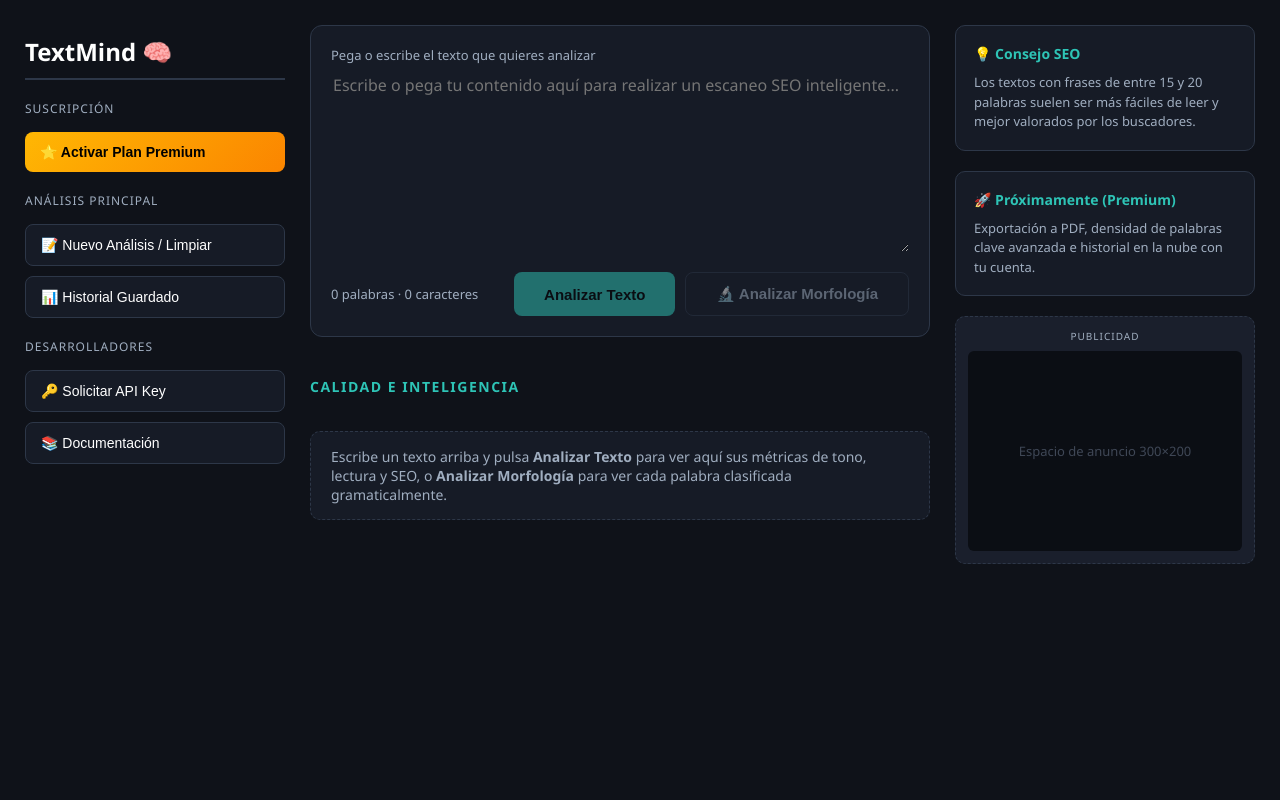
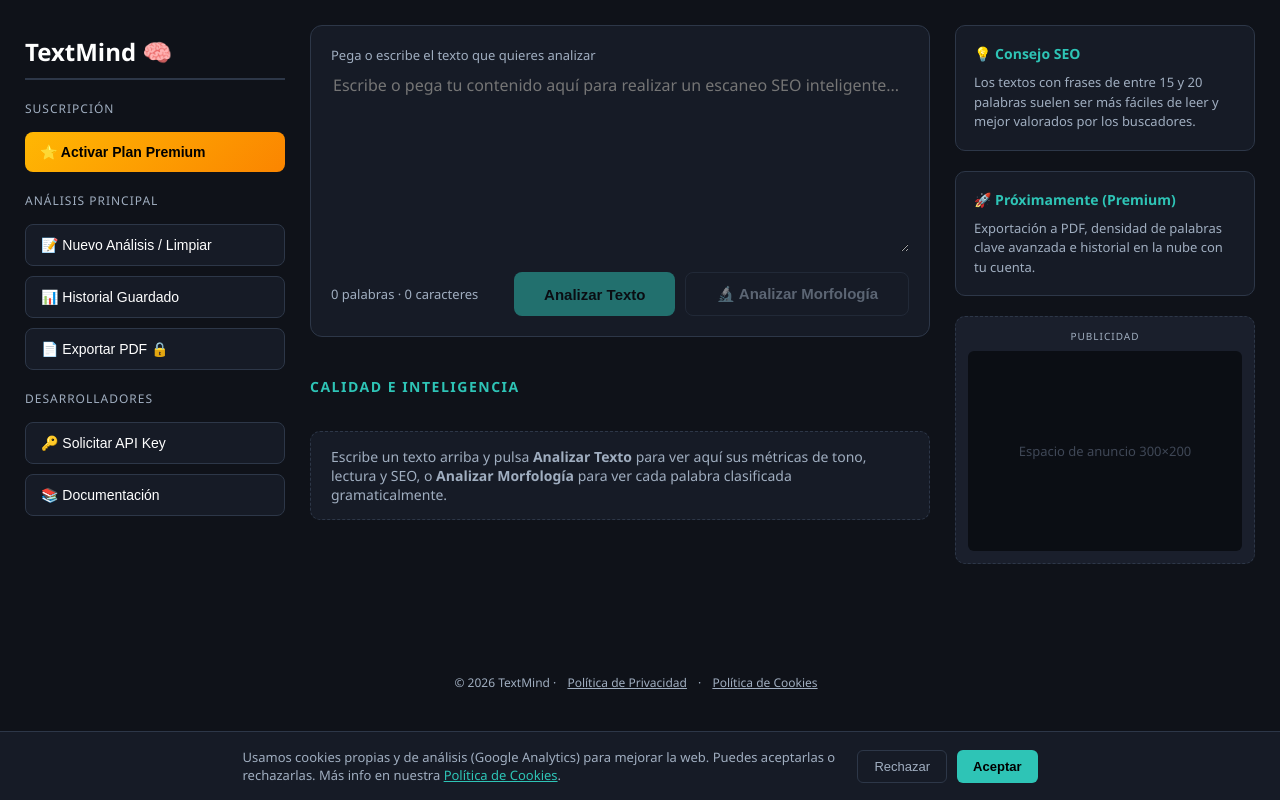
Before and after one commit to neodevgo-prog/mi-contador-web, a Flask app: page / in a window 1280 px wide. Run offline with Flask 3, Linux system fonts and the light colour scheme.

Commit message:
Update index.html

```diff
--- a/templates/index.html
+++ b/templates/index.html
@@ -1,19 +1,38 @@
 <!DOCTYPE html>
 <html lang="es">
 <head>
-    <!-- Google tag (gtag.js) -->
-    <script async src="https://www.googletagmanager.com/gtag/js?id=G-1Q5FK3FV6S"></script>
-    <script>
-      window.dataLayer = window.dataLayer || [];
-      function gtag(){dataLayer.push(arguments);}
-      gtag('js', new Date());
-      gtag('config', 'G-1Q5FK3FV6S');
+    <meta charset="UTF-8">
+    <meta name="viewport" content="width=device-width, initial-scale=1.0">
+    <title>TextMind 🧠 - Analizador de Texto Inteligente y Contador SEO</title>
+    <meta name="description" content="Analiza tus textos gratis: tono, tiempo de lectura, diversidad léxica, densidad de palabra clave y análisis morfológico en español.">
+    <link rel="canonical" href="{{ request.url_root }}">
+
+    <!-- Open Graph / redes sociales -->
+    <meta property="og:type" content="website">
+    <meta property="og:title" content="TextMind 🧠 - Analizador de Texto Inteligente">
+    <meta property="og:description" content="Analiza tono, lectura, diversidad léxica y morfología de tus textos en segundos.">
+    <meta property="og:url" content="{{ request.url_root }}">
+    <meta property="og:locale" content="es_ES">
+    <meta name="twitter:card" content="summary">
+    <meta name="twitter:title" content="TextMind 🧠 - Analizador de Texto Inteligente">
+    <meta name="twitter:description" content="Analiza tono, lectura, diversidad léxica y morfología de tus textos en segundos.">
+
+    <!-- Datos estructurados para buscadores -->
+    <script type="application/ld+json">
+    {
+      "@context": "https://schema.org",
+      "@type": "SoftwareApplication",
+      "name": "TextMind",
+      "applicationCategory": "UtilitiesApplication",
+      "operatingSystem": "Web",
+      "offers": {
+        "@type": "Offer",
+        "price": "0",
+        "priceCurrency": "EUR"
+      }
+    }
     </script>
 
-    <meta charset="UTF-8">
-    <meta name="viewport" content="width=device-width, initial-scale=1.0">
-    <meta name="description" content="TextMind: analizador de texto inteligente con métricas de lectura, tono y SEO en tiempo real.">
-    <title>TextMind 🧠 - Analizador de Texto Inteligente y Contador SEO</title>
     <style>
         :root {
             --bg-principal: #0f1219;
@@ -285,6 +304,83 @@
             border-radius: 6px;
         }
 
+        .badge-premium-activo {
+            display: inline-block;
+            background: rgba(255, 183, 3, 0.15);
+            color: var(--color-premium);
+            font-size: 13px;
+            font-weight: bold;
+            padding: 10px 15px;
+            border-radius: 8px;
+            text-align: center;
+        }
+
+        .site-footer {
+            grid-column: 1 / -1;
+            text-align: center;
+            padding: 20px 0;
+            font-size: 12px;
+            color: var(--texto-secundario);
+        }
+
+        .site-footer a {
+            color: var(--texto-secundario);
+            text-decoration: underline;
+            margin: 0 8px;
+        }
+
+        .cookie-banner {
+            position: fixed;
+            bottom: 0;
+            left: 0;
+            right: 0;
+            background: var(--bg-tarjetas);
+            border-top: 1px solid var(--borde);
+            padding: 16px 20px;
+            display: none;
+            align-items: center;
+            justify-content: center;
+            gap: 15px;
+            flex-wrap: wrap;
+            z-index: 1000;
+        }
+
+        .cookie-banner p {
+            margin: 0;
+            font-size: 13px;
+            color: var(--texto-secundario);
+            max-width: 600px;
+        }
+
+        .cookie-banner a {
+            color: var(--color-accion);
+        }
+
+        .cookie-botones {
+            display: flex;
+            gap: 10px;
+        }
+
+        .btn-cookie {
+            border: none;
+            border-radius: 6px;
+            padding: 8px 16px;
+            font-size: 13px;
+            cursor: pointer;
+        }
+
+        .btn-cookie-aceptar {
+            background: var(--color-accion);
+            color: #000;
+            font-weight: bold;
+        }
+
+        .btn-cookie-rechazar {
+            background: transparent;
+            border: 1px solid var(--borde);
+            color: var(--texto-secundario);
+        }
+
         .info-card {
             background: var(--bg-tarjetas);
             border: 1px solid var(--borde);
@@ -402,9 +498,13 @@
 
             <div class="menu-group">
                 <span class="menu-title">Suscripción</span>
+                {% if es_premium %}
+                <div class="badge-premium-activo">✅ Premium Activo</div>
+                {% else %}
                 <a href="{{ url_for('premium') }}" style="text-decoration: none;">
                     <button type="button" class="btn-panel btn-premium">⭐ Activar Plan Premium</button>
                 </a>
+                {% endif %}
             </div>
 
             <div class="menu-group">
@@ -412,8 +512,11 @@
                 <a href="{{ url_for('index') }}" style="text-decoration: none;">
                     <button type="button" class="btn-panel">📝 Nuevo Análisis / Limpiar</button>
                 </a>
-                <a href="{{ url_for('info_paginas', tipo='historial') }}" style="text-decoration: none;">
+                <a href="{{ url_for('historial') }}" style="text-decoration: none;">
                     <button type="button" class="btn-panel">📊 Historial Guardado</button>
+                </a>
+                <a href="{{ url_for('exportar_pdf') }}" style="text-decoration: none;">
+                    <button type="button" class="btn-panel">📄 Exportar PDF {% if not es_premium %}🔒{% endif %}</button>
                 </a>
             </div>
 
@@ -574,7 +677,60 @@
             </div>
         </aside>
 
+        <footer class="site-footer">
+            © {{ 2026 }} TextMind ·
+            <a href="{{ url_for('privacidad') }}">Política de Privacidad</a> ·
+            <a href="{{ url_for('cookies') }}">Política de Cookies</a>
+        </footer>
+
     </div>
+
+    <!-- Aviso de cookies (RGPD) -->
+    <div class="cookie-banner" id="cookie-banner">
+        <p>
+            Usamos cookies propias y de análisis (Google Analytics) para mejorar la web.
+            Puedes aceptarlas o rechazarlas. Más info en nuestra
+            <a href="{{ url_for('cookies') }}">Política de Cookies</a>.
+        </p>
+        <div class="cookie-botones">
+            <button class="btn-cookie btn-cookie-rechazar" id="btn-rechazar-cookies">Rechazar</button>
+            <button class="btn-cookie btn-cookie-aceptar" id="btn-aceptar-cookies">Aceptar</button>
+        </div>
+    </div>
+
+    <script>
+        function cargarGoogleAnalytics() {
+            const script = document.createElement('script');
+            script.async = true;
+            script.src = 'https://www.googletagmanager.com/gtag/js?id=G-1Q5FK3FV6S';
+            document.head.appendChild(script);
+
+            window.dataLayer = window.dataLayer || [];
+            function gtag(){ dataLayer.push(arguments); }
+            gtag('js', new Date());
+            gtag('config', 'G-1Q5FK3FV6S');
+        }
+
+        const banner = document.getElementById('cookie-banner');
+        const consentimiento = localStorage.getItem('textmind_cookies');
+
+        if (consentimiento === 'aceptado') {
+            cargarGoogleAnalytics();
+        } else if (!consentimiento) {
+            banner.style.display = 'flex';
+        }
+
+        document.getElementById('btn-aceptar-cookies').addEventListener('click', function () {
+            localStorage.setItem('textmind_cookies', 'aceptado');
+            banner.style.display = 'none';
+            cargarGoogleAnalytics();
+        });
+
+        document.getElementById('btn-rechazar-cookies').addEventListener('click', function () {
+            localStorage.setItem('textmind_cookies', 'rechazado');
+            banner.style.display = 'none';
+        });
+    </script>
 
     <script>
         const textarea = document.getElementById('texto');
```
